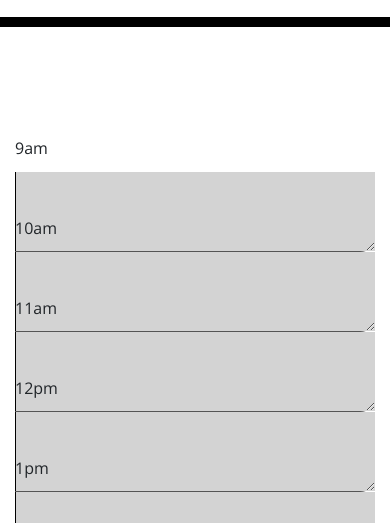
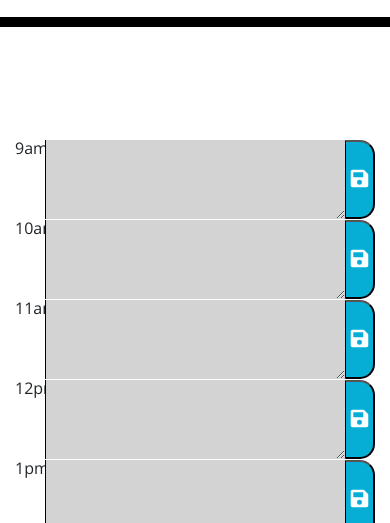
Before and after one commit to ranjmak/workday_planner, a plain HTML site: page index.html in a window 390 px wide. Shown: the part 321-844 px from the top of the page. Drawn offline with nearby package versions, Linux system fonts and the light colour scheme.

Commit message:
updated readme, since bootstrap4, the responsive code has changed! updated the script accordingly

```diff
--- a/Assets/js/script.js
+++ b/Assets/js/script.js
@@ -20,9 +20,9 @@ $(document).ready(function() {
     }
 
     for(var i = 0; i < daySchedule.length; i++) {
-        $("#"+i+"a").append("<div class='col-md-1' id='scheduleTime'><p>"+daySchedule[i]+"</p></div>"+
-                        "<form class='col-md-10' id='formSchedule"+i+"'><div class='form-group'><textarea class='col-md-10 description scheduleText' rows='3' id='textSchedule"+i+"'></textarea></div></form>"+
-                        "<button class='col-md-1 saveBtn' id='eventSave"+i+"'><i class='fa fa-save' data-index='"+i+"' style='font-size:24px'></i></button>");
+        $("#"+i+"a").append("<div class='col-md-1 col-1' id='scheduleTime'><p>"+daySchedule[i]+"</p></div>"+
+                        "<form class='col-md-10 col-10' id='formSchedule"+i+"'><div class='form-group'><textarea class='col-md-10 col-10 description scheduleText' rows='3' id='textSchedule"+i+"'></textarea></div></form>"+
+                        "<button class='col-md-1 col-1 saveBtn' id='eventSave"+i+"'><i class='fa fa-save' data-index='"+i+"' style='font-size:20px'></i></button>");
 
         if(i+9 < currentHour) {
             $("#textSchedule"+i).addClass("past 'form-control' required");
@@ -40,25 +40,16 @@ $(document).ready(function() {
     }
     function eventSave(event) {
         var index = event.target.getAttribute("data-index");
-        console.log(index);
-
+        var scheduleText = $("#textSchedule"+index).val();
+        if (scheduleText) {
             scheduledEvents.splice(index, 1, $("#textSchedule"+index).val());
-
-/*
-        for (var i = 0; i < scheduledEvents.length; i++) {
-            scheduledEvents[i] = $("#textSchedule"+i).val();
-        }
-*/
-
-//console.log(scheduledEvents);
             localStorage.setItem("scheduledEvents", JSON.stringify(scheduledEvents));
-
             $("#msgSaved").append("<div class='col-md-12 msgSaved'><p>The scheduled event has been saved <i class='fa fa-check' aria-hidden='true'></i></p></div>");
             //wait just enough for the user to see the saved schedule message
             setTimeout(() => {
                 $("#msgSaved").empty();
             }, 1000);
-
+        }
         return;
     }
 });
```
Also changed, not shown: Assets/css/style.css (+15 -1 lines), Assets/images/screenshot-wd-sched.png (added), 1 other file. Lines whose indentation alone changed are shown as unchanged.
